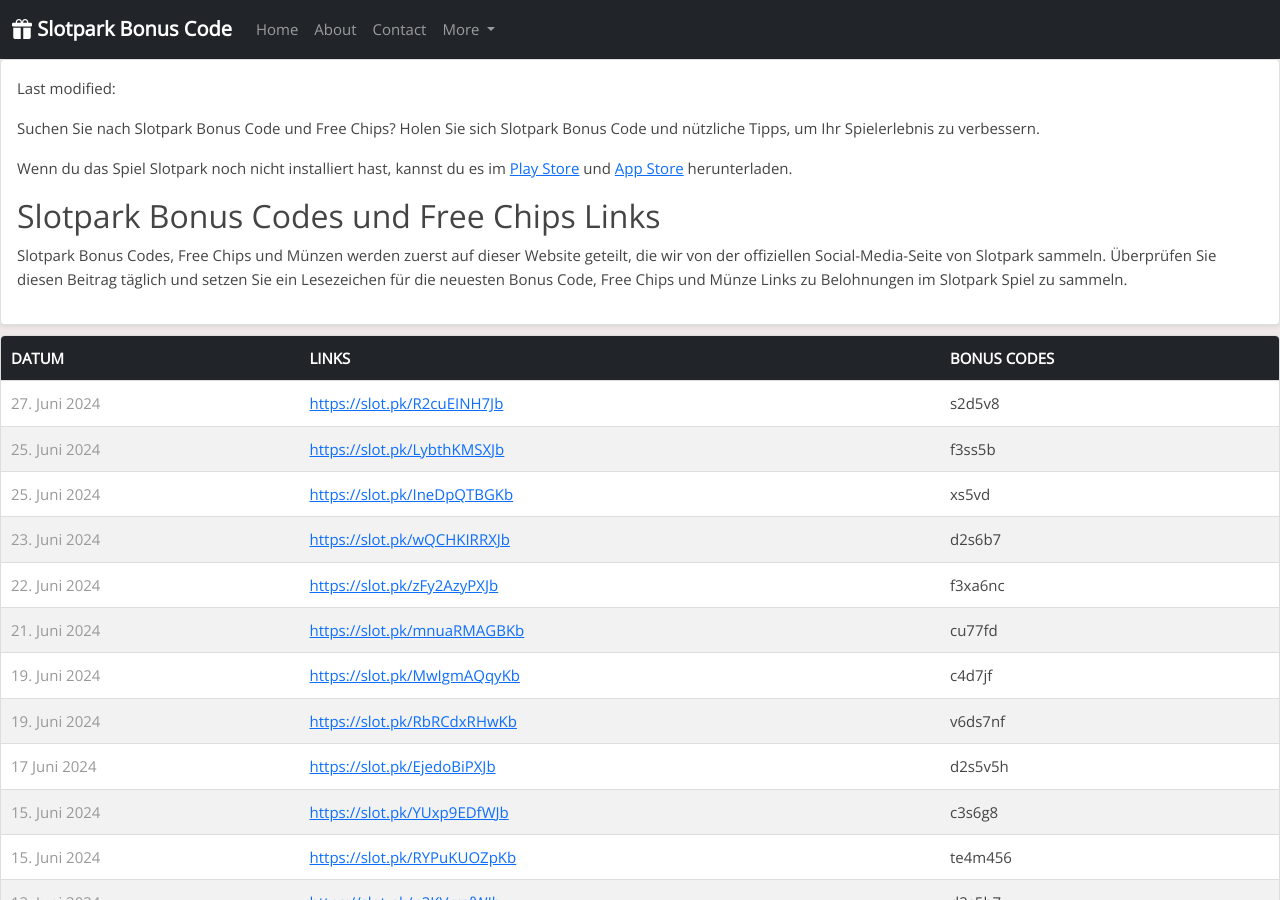
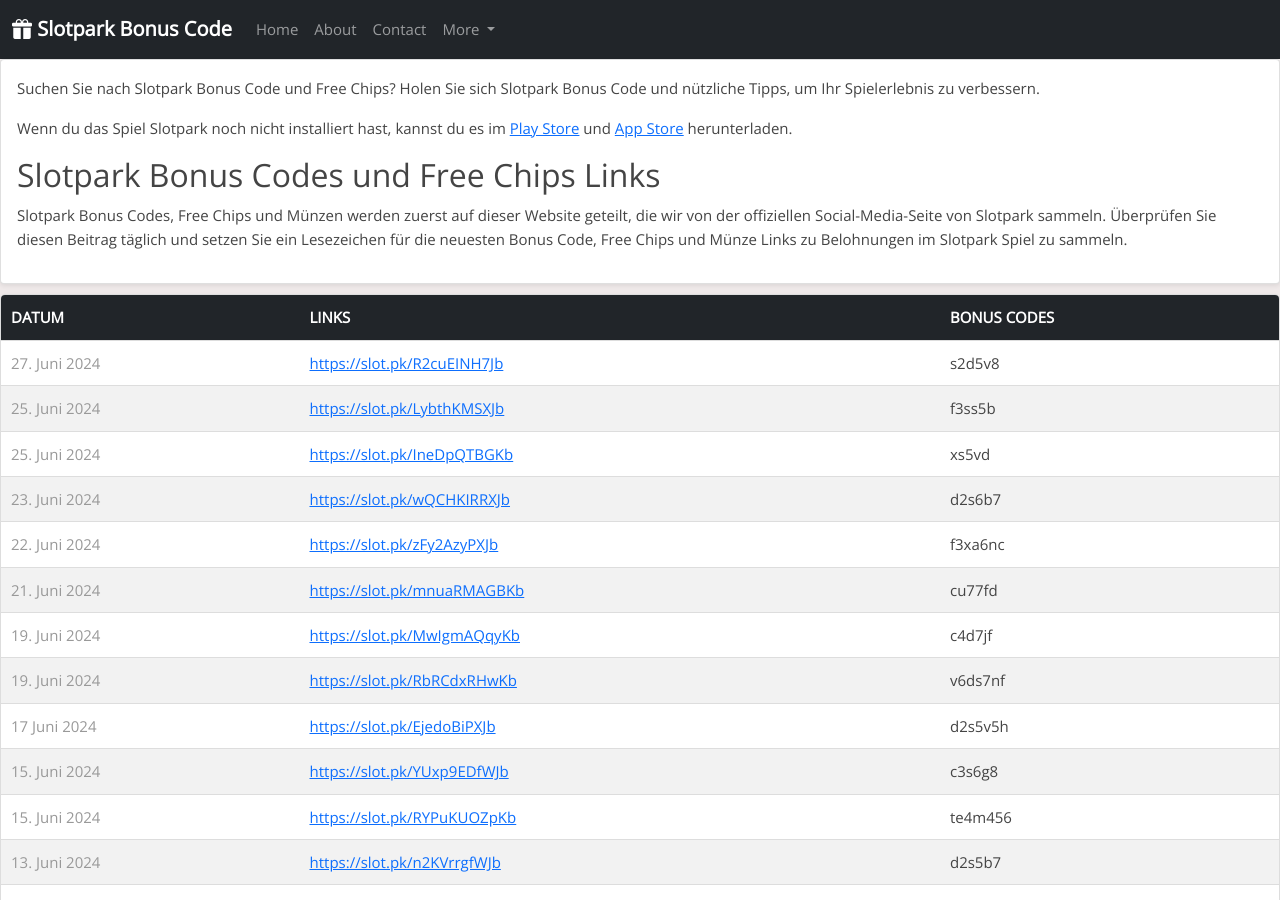
Before and after one commit to Prollad99/sbc-de, a Jekyll site: the page built from index.html, in a window 1280 px wide and 900 px high. Built offline with Jekyll 4.4.1, drawn with Linux system fonts in a browser that asks for light colours.

Commit message:
Update index.html

```diff
--- a/index.html
+++ b/index.html
@@ -4,7 +4,6 @@
 
 <div class="card shadow-sm mb-2">
 <div class="card-body">
-<p>Last modified: {{ page.last_modified_date | date: "%B %d, %Y" }}</p>
 <p>
 Suchen Sie nach Slotpark Bonus Code und Free Chips? Holen Sie sich Slotpark Bonus Code und nützliche Tipps, um Ihr Spielerlebnis zu verbessern.
 </p>
```
